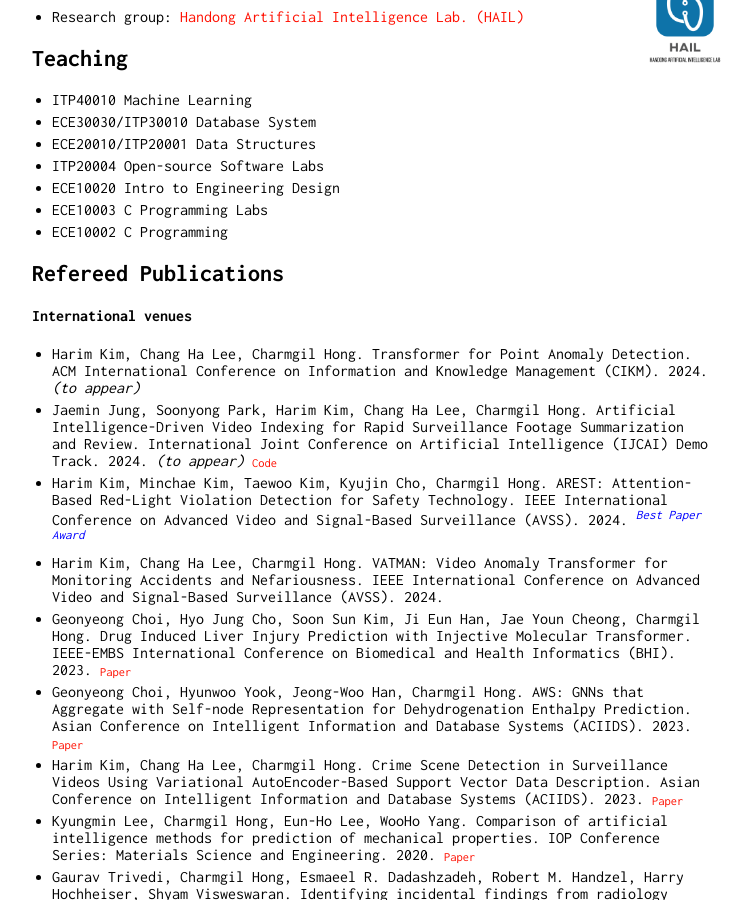
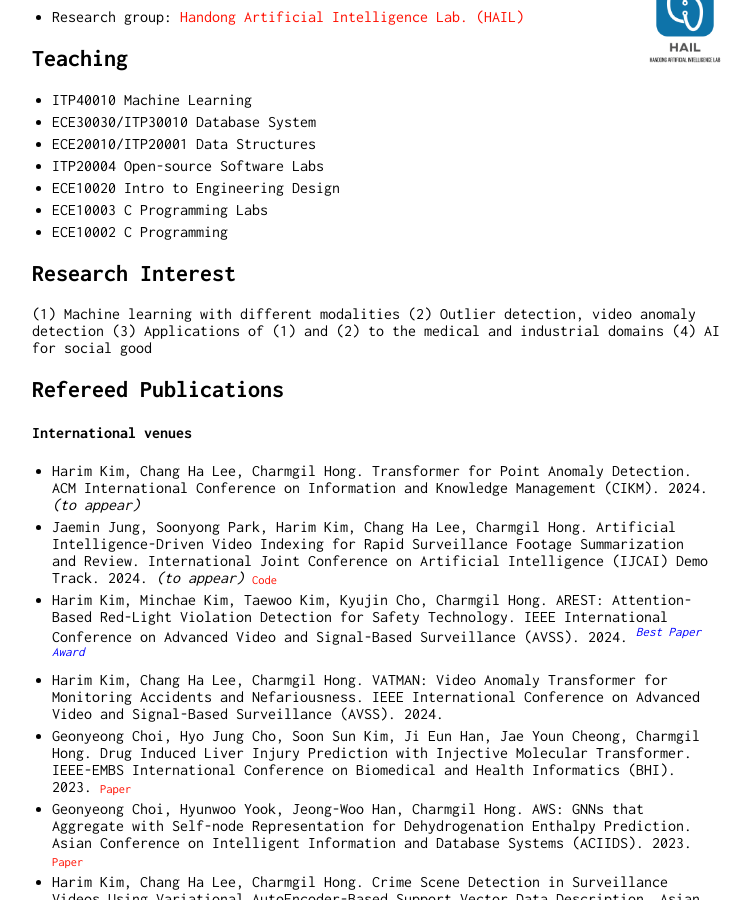
Before and after one commit to charmgil/charmgil.github.io, a Jekyll site: the page built from index.md, in a window 1280 px wide and 900 px high, scrolled down 319 px. Shown: the whole window, without its empty margins (258-1010 px from the left). Built offline with Jekyll 4.4.1, drawn with Linux system fonts in a browser that asks for light colours; our own code applies the rules of GitHub Pages for plain Markdown files.

Commit message:
modified:   index.md

```diff
--- a/index.md
+++ b/index.md
@@ -23,11 +23,14 @@ I am an assistant professor in the School of Computer Science and Electrical Eng
 - ECE10003 C Programming Labs
 - ECE10002 C Programming
 
-<!--## Research Interest
+## Research Interest
+(1) Machine learning with different modalities
+(2) Outlier detection, video anomaly detection
+(3) Applications of (1) and (2) to the medical and industrial domains
+(4) AI for social good
 
-I am interested in developing and applying machine learning/data mining techniques to address large and complex data-driven problems.
+<!--I am interested in developing and applying machine learning/data mining techniques to address large and complex data-driven problems.
 -->
-<!--(1)-->
 
 ## Refereed Publications
 
```
